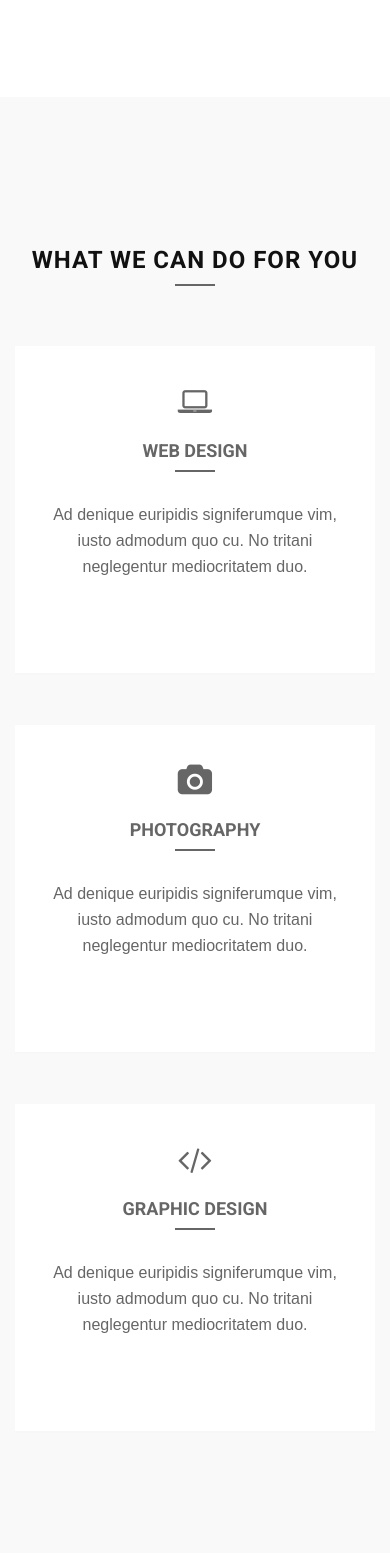
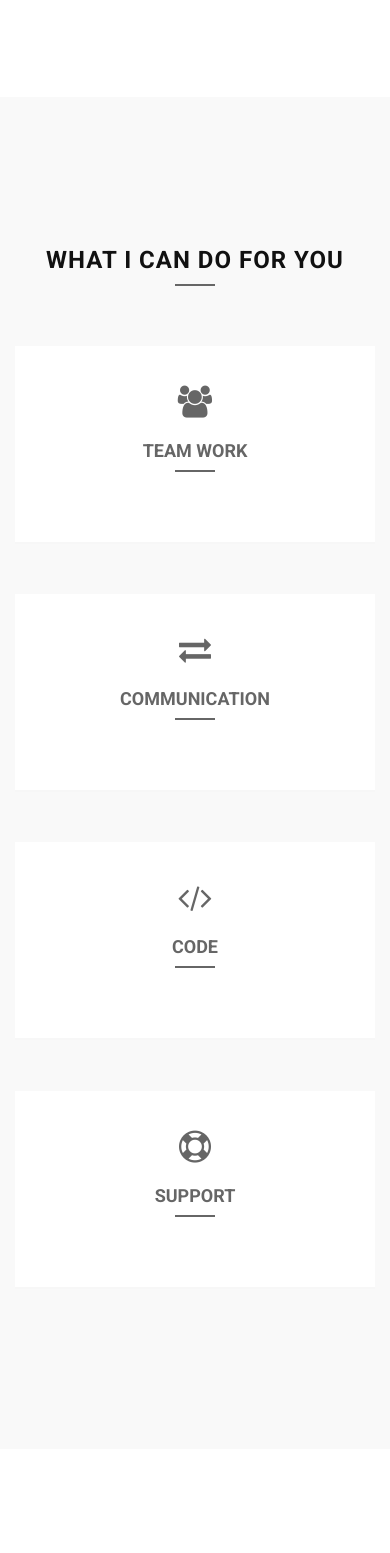
Before and after one commit to Hassaan26/hassaan-portfolio, a Django app: page / in a window 390 px wide. Shown: the part 1415-2968 px from the top of the page. Run offline with Django 3.2, Linux system fonts and the light colour scheme; some libraries are stand-ins or nearby versions; some web fonts are replaced.

Commit message:
service section updated

```diff
--- a/hassaan/me/templates/index.html
+++ b/hassaan/me/templates/index.html
@@ -121,7 +121,7 @@
 			<div class="row">
 				<div class="col-lg-8 col-lg-offset-2">
 					<div class="section-heading text-center">
-						<h2 class="h-bold">What we can do for you</h2>
+						<h2 class="h-bold">What I can do for you</h2>
 						<div class="divider-header"></div>
 					</div>
 				</div>
@@ -131,53 +131,54 @@
 		<div class="text-center">
 			<div class="container">
 		        <div class="row animatedParent">
-		            <div class="col-md-4">
+		            <div class="col-md-3">
 						<div class="animated rotateInDownLeft">
 			                <div class="service-box">
 								<div class="service-icon">
-									<span class="fa fa-laptop fa-2x"></span>
+									<span class="fa fa-users fa-2x"></span>
 								</div>
 								<div class="service-desc">
-									<h5>Web Design</h5>
+									<h5>Team Work</h5>
 									<div class="divider-header"></div>
-									<p>
-									Ad denique euripidis signiferumque vim, iusto admodum quo cu. No tritani neglegentur mediocritatem duo.
-									</p>
-									<a href="#" class="btn btn-skin">Learn more</a>
 								</div>
 			                </div>
 						</div>
 		            </div>
-					<div class="col-md-4">
-						<div class="animated rotateInDownLeft slow">
+					<div class="col-md-3">
+						<div class="animated rotateInDownLeft slower">
 			                <div class="service-box">
 								<div class="service-icon">
-									<span class="fa fa-camera fa-2x"></span>
+									<span class="fa fa-exchange fa-2x"></span>
 								</div>
 								<div class="service-desc">
-									<h5>Photography</h5>
+									<h5>Communication</h5>
 									<div class="divider-header"></div>
-									<p>
-									Ad denique euripidis signiferumque vim, iusto admodum quo cu. No tritani neglegentur mediocritatem duo.
-									</p>
-									<a href="#" class="btn btn-skin">Learn more</a>
 								</div>
 			                </div>
 						</div>
 		            </div>
-					<div class="col-md-4">
+		            <div class="col-md-3">
+						<div class="animated rotateInDownLeft slow">
+			                <div class="service-box">
+								<div class="service-icon">
+									<i class="fa fa-code fa-2x"></i>
+								</div>
+								<div class="service-desc">
+									<h5>Code</h5>
+									<div class="divider-header"></div>
+								</div>
+			                </div>
+						</div>
+		            </div>
+		            <div class="col-md-3">
 						<div class="animated rotateInDownLeft slower">
 			                <div class="service-box">
 								<div class="service-icon">
-									<span class="fa fa-code fa-2x"></span>
+									<span class="fa fa-life-ring fa-2x"></span>
 								</div>
 								<div class="service-desc">
-									<h5>Graphic design</h5>
+									<h5>Support</h5>
 									<div class="divider-header"></div>
-									<p>
-									Ad denique euripidis signiferumque vim, iusto admodum quo cu. No tritani neglegentur mediocritatem duo.
-									</p>
-									<a href="#" class="btn btn-skin">Learn more</a>
 								</div>
 			                </div>
 						</div>
@@ -281,7 +282,7 @@
 	<!-- /Section: skills -->
 
 	<!-- Section: contact -->
-    <section id="contact" class="home-section nopadd-bot color-dark bg-gray text-center">
+    <section id="contact" class="home-section nopadd-bot color-dark text-center">
 		<div class="container marginbot-50">
 			<div class="row">
 				<div class="col-lg-8 col-lg-offset-2">
@@ -339,15 +340,15 @@
 	<footer>
 		<div class="container">
 			<div class="row">
-				<div class="col-md-6">
-					<ul class="footer-menu">
+				<div class="col-md-6 animatedParent">
+					<ul class="footer-menu animated fadeIn">
 						<li><a href="https://www.linkedin.com/in/hassaan-riaz-093a6651/"><i class="fa fa-linkedin"></i></a></li>
 				        <li><a href="https://www.facebook.com/muhammadhassaan.riaz"><i class="fa fa-facebook"></i></a></li>
 				        <li><a href="https://github.com/Hassaan26"><i class="fa fa-github"></i></a></li>
 				    </ul>
 				</div>
-				<div class="col-md-6 text-right copyright animatedParent">
-					<p class="animated fadeIn">Copyright &copy; 2017 . Designed by <a href="#" rel="nofollow">hassaanriaz.com</a></p>
+				<div class="col-md-6 text-center copyright animatedParent">
+					<p class="animated fadeIn">Copyright &copy; 2017. Designed by <a href="#" rel="nofollow">hassaanriaz.com</a></p>
 				</div>
 			</div>
 		</div>
```
